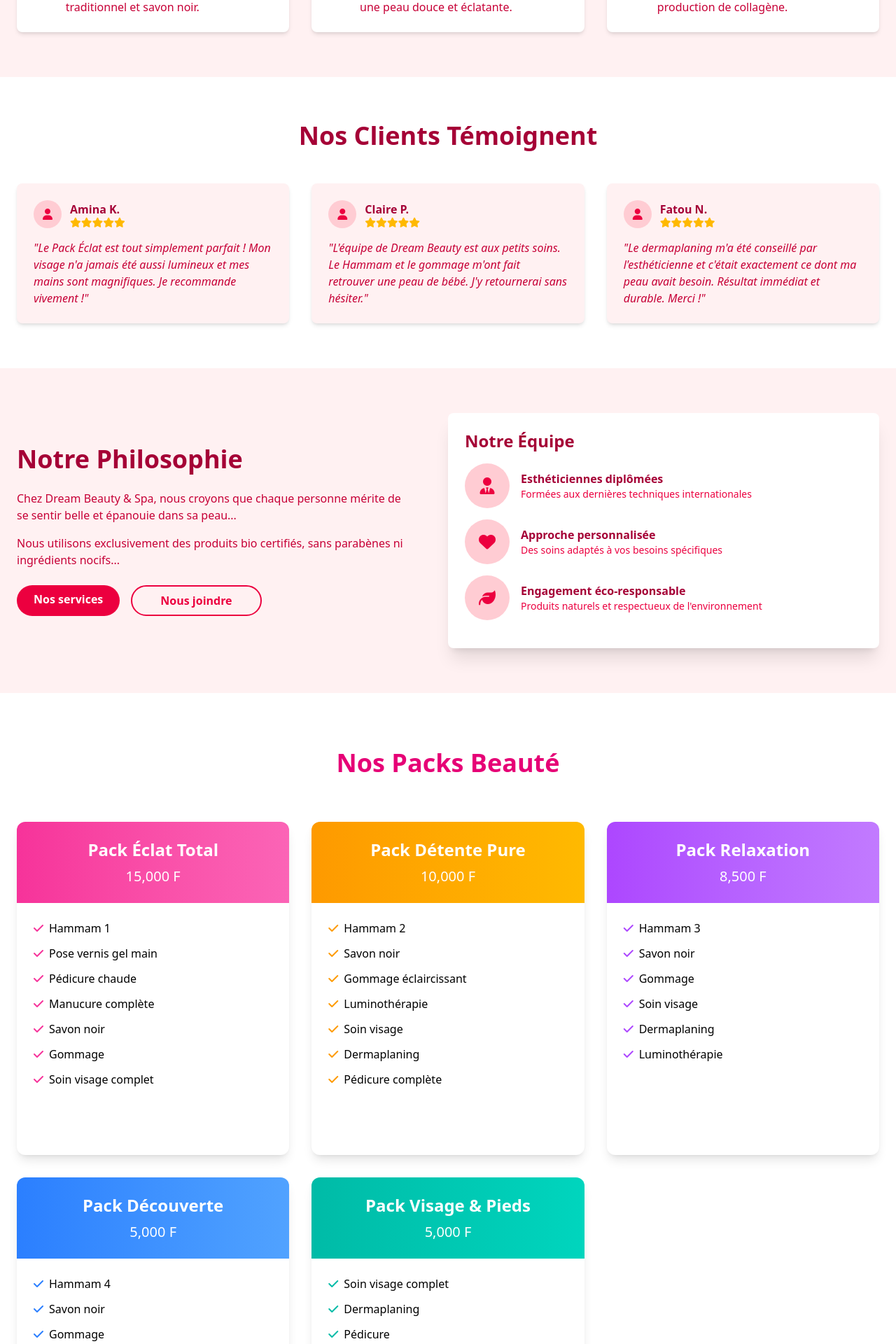
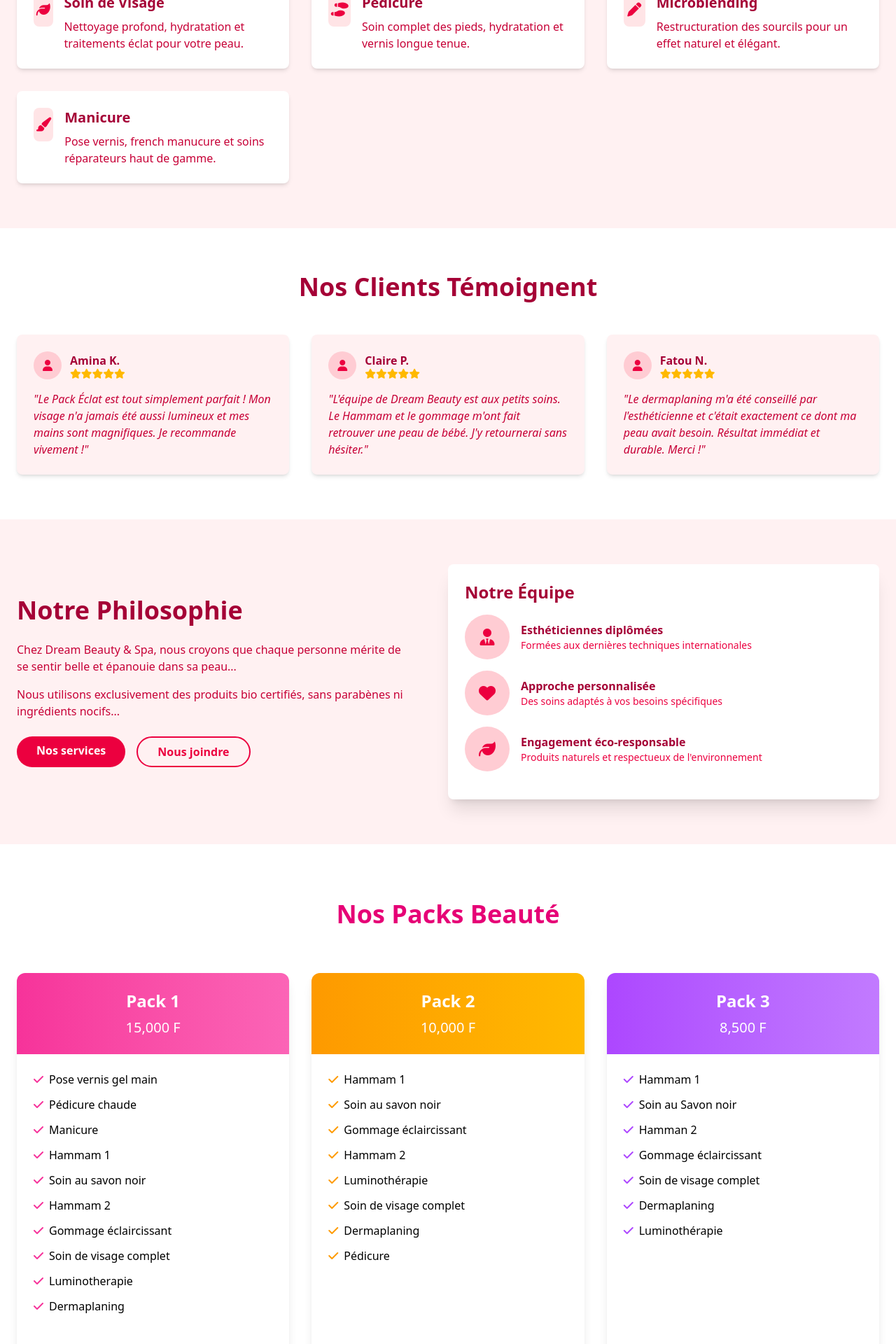
Before and after one commit to dascomsoft/dream-beauty, a React (Vite) app: page / in a window 1280 px wide. Shown: the part 2260-4180 px from the top of the page at 70% size. Built offline with nearby package versions, Linux system fonts and the light colour scheme.

Commit message:
Footing modification

```diff
--- a/src/components/Footer.jsx
+++ b/src/components/Footer.jsx
@@ -47,11 +47,12 @@ const Footer = () => {
           <div>
             <h3 className="text-lg font-semibold mb-4 text-primary">Nos Services</h3>
             <ul className="space-y-2 text-background/80">
-              <li>Soins visage</li>
-              <li>Manucure & Pédicure</li>
-              <li>Hammam & Gommage</li>
-              <li>Luminothérapie</li>
-              <li>Dermaplaning</li>
+              <li>Soins de visage</li>
+              <li>Manicure & Pédicure</li>
+              <li>Hammam & Gommage complet</li>
+              <li>Onglerie</li>
+              <li>Extension de cils</li>
+              <li>Microblending</li>
               <li>Packs beauté</li>
             </ul>
           </div>
@@ -71,10 +72,6 @@ const Footer = () => {
               <div className="flex items-center space-x-3">
                 <FiPhone className="h-5 w-5 text-primary" />
                 <span>670 31 03 38</span>
-              </div>
-              <div className="flex items-center space-x-3">
-                <FiMail className="h-5 w-5 text-primary" />
-                <span>contact@dreambeautyspa.cm</span>
               </div>
             </div>
           </div>
--- a/src/pages/Home.jsx
+++ b/src/pages/Home.jsx
@@ -17,63 +17,70 @@ const Home = () => {
 
   const packsData = [
     {
-      title: "Pack Éclat Total",
+      title: "Pack 1",
       price: "15,000 F",
       color: "from-pink-500 to-pink-400",
       textColor: "text-pink-500",
       features: [
 
-        "Hammam 1",
         "Pose vernis gel main",
         "Pédicure chaude",
-        "Manucure complète",
-        "Savon noir",
-        "Gommage",
-        "Soin visage complet",
+        "Manicure",
+        "Hammam 1",
+        "Soin au savon noir",
+         "Hammam 2",
+        "Gommage éclaircissant",
+        "Soin de visage complet",
+        "Luminotherapie",
+        "Dermaplaning",
+
       ],
       link: "https://wa.me/237670310338?text=Bonjour%20!%20Je%20veux%20le%20Pack%201%20à%2015000%20F%20chez%20Dream%20Beauty%20&%20Spa%20💆‍♀️",
     },
     {
-      title: "Pack Détente Pure",
+      title: "Pack 2",
       price: "10,000 F",
       color: "from-amber-500 to-amber-400",
       textColor: "text-amber-500",
       features: [
+        "Hammam 1",
+        "Soin au savon noir",
+        "Gommage éclaircissant",
          "Hammam 2",
-        "Savon noir",
-        "Gommage éclaircissant",
         "Luminothérapie",
-        "Soin visage",
+        "Soin de visage complet",
         "Dermaplaning",
-        "Pédicure complète",
+        "Pédicure",
       ],
       link: "https://wa.me/237670310338?text=Bonjour%20!%20Je%20veux%20le%20Pack%202%20à%2010000%20F%20chez%20Dream%20Beauty%20&%20Spa%20💆‍♀️",
     },
     {
-      title: "Pack Relaxation",
+      title: "Pack 3",
       price: "8,500 F",
       color: "from-purple-500 to-purple-400",
       textColor: "text-purple-500",
       features: [
-        "Hammam 3",
-        "Savon noir",
-        "Gommage",
-        "Soin visage",
+        "Hammam 1",
+        "Soin au Savon noir",
+        "Hamman 2" ,
+        "Gommage éclaircissant",
+        "Soin de visage complet",
         "Dermaplaning",
         "Luminothérapie",
       ],
       link: "https://wa.me/237670310338?text=Bonjour%20!%20Je%20veux%20le%20Pack%203%20à%208500%20F%20chez%20Dream%20Beauty%20&%20Spa%20💆‍♀️",
     },
     {
-      title: "Pack Découverte",
+      title: "Pack 4",
       price: "5,000 F",
       color: "from-blue-500 to-blue-400",
       textColor: "text-blue-500",
-      features: ["Hammam 4", "Savon noir", "Gommage", "Soin visage"],
+      features: ["Hammam 1", "Soin au Savon noir",  "Gommage éclaircissant", "Hamman 2" , "Soin de visage complet"],
       link: "https://wa.me/237670310338?text=Bonjour%20!%20Je%20veux%20le%20Pack%204%20à%205000%20F%20chez%20Dream%20Beauty%20&%20Spa%20💆‍♀️",
     },
+
     {
-      title: "Pack Visage & Pieds",
+      title: "Pack 5",
       price: "5,000 F",
       color: "from-teal-500 to-teal-400",
       textColor: "text-teal-500",
@@ -196,16 +203,19 @@ const Home = () => {
       {/* Services */}
 <section id="services" className="py-16 bg-rose-50">
   <div className="container mx-auto px-6">
-          <h2 className="text-3xl md:text-4xl font-bold text-center text-rose-800 mb-12">Nos Services Exclusifs</h2>
+    <h2 className="text-3xl md:text-4xl font-bold text-center text-rose-800 mb-12">
+      Nos Services Exclusifs
+    </h2>
 
     <div className="grid grid-cols-1 md:grid-cols-2 lg:grid-cols-3 gap-8">
       {[
-              ['fas fa-hand-sparkles', 'Soins des Mains', 'Manucure, vernis gel, soins nourrissants pour des mains parfaites.'],
-              ['fas fa-tint', 'Soins du Visage', 'Nettoyage profond, hydratation, dermaplaning et luminothérapie.'],
-              ['fas fa-umbrella-beach', 'Pédicure Chaude', 'Détente extrême avec notre pédicure chaude exclusive.'],
-              ['fas fa-fire', 'Hammam', 'Purification de la peau avec hammam traditionnel et savon noir.'],
-              ['fas fa-magic', 'Gommage', 'Élimination des cellules mortes pour une peau douce et éclatante.'],
-              ['fas fa-lightbulb', 'Luminothérapie', 'Traitements LED pour stimuler la production de collagène.'],
+        ['fas fa-hand-sparkles', 'Onglerie', 'Manucure, vernis gel, nail art haut de gamme pour des ongles sublimes.'],
+        ['fas fa-eye', 'Extension des Cils', 'Volume russe, cil à cil ou mixte pour un regard irrésistible.'],
+        ['fas fa-spa', 'Hammam & Gommage Corporel', 'Détente et purification complète avec hammam traditionnel et gommage au savon noir.'],
+        ['fas fa-leaf', 'Soin de Visage', 'Nettoyage profond, hydratation et traitements éclat pour votre peau.'],
+        ['fas fa-shoe-prints', 'Pédicure', 'Soin complet des pieds, hydratation et vernis longue tenue.'],
+        ['fas fa-pen', 'Microblending', 'Restructuration des sourcils pour un effet naturel et élégant.'],
+        ['fas fa-paint-brush', 'Manicure', 'Pose vernis, french manucure et soins réparateurs haut de gamme.'],
       ].map(([icon, title, text], i) => (
         <div key={i} className="bg-white p-6 rounded-lg shadow-md gallery-item">
           <div className="flex items-start">
@@ -215,6 +225,7 @@ const Home = () => {
             <div>
               <h3 className="text-xl font-bold text-rose-800 mb-2">{title}</h3>
               <p className="text-rose-700">{text}</p>
+
             </div>
           </div>
         </div>
@@ -222,6 +233,7 @@ const Home = () => {
     </div>
   </div>
 </section>
+
 
       {/* Témoignages */}
       <section className="py-16 bg-white">
@@ -268,10 +280,10 @@ const Home = () => {
                 Nous utilisons exclusivement des produits bio certifiés, sans parabènes ni ingrédients nocifs...
               </p>
               <div className="flex space-x-4">
-                <a href="/services" className="bg-rose-600 hover:bg-rose-700 text-white px-6 py-2 rounded-full font-semibold transition">
+                <a href="/services" className="bg-rose-600 hover:bg-rose-700 text-white px-7 py-2 rounded-full font-semibold transition">
                   Nos services
                 </a>
-                <a href="/contact" className="border-2 border-rose-600 text-rose-600 px-10 py-2 rounded-full font-semibold hover:bg-rose-600 hover:text-white transition">
+                <a href="/contact" className="border-2 border-rose-600 text-rose-600 px-7 py-2 rounded-full font-semibold hover:bg-rose-600 hover:text-white transition">
                   Nous joindre
                 </a>
               </div>
--- a/src/pages/Services.jsx
+++ b/src/pages/Services.jsx
@@ -28,7 +28,7 @@ const ServicesPage = () => {
       id: 1,
       title: "Massages Relaxants",
       description: "Détendez-vous avec nos massages professionnels aux huiles essentielles premium. Laissez nos thérapeutes expérimentés dissiper votre stress.",
-      image: "hero.jpg",
+      image: "gallery-3.jpg",
       alt: "Massage relaxant dans un spa luxueux"
     },
     {
@@ -86,7 +86,23 @@ const ServicesPage = () => {
       description: "Boutique exclusive de produits de beauté soigneusement sélectionnés. Des marques prestigieuses pour prolonger l'expérience spa à domicile.",
       image: "product.jpg",
       alt: "Produits cosmétiques de luxe"
-    }
+    },
+      {
+    title: "Massage Relaxant aux Pierres Chaudes",
+    description:
+      "Profitez d’un massage luxueux aux pierres chaudes pour apaiser vos muscles, améliorer la circulation et offrir une relaxation profonde.",
+    image:
+      "hero.jpg",
+  },
+
+ {
+    title: "Coiffure Pose Lace Frontale",
+    description:
+      "Mettez en valeur votre style avec notre pose lace frontale professionnelle, pour un look naturel et glamour adapté à toutes vos envies.",
+    image:
+      "poselace.jpg",
+  },
+
   ];
 
   const handleWhatsAppClick = () => {
```
Also changed, not shown: public/poselace.jpg (added). Lines whose indentation alone changed are shown as unchanged.
